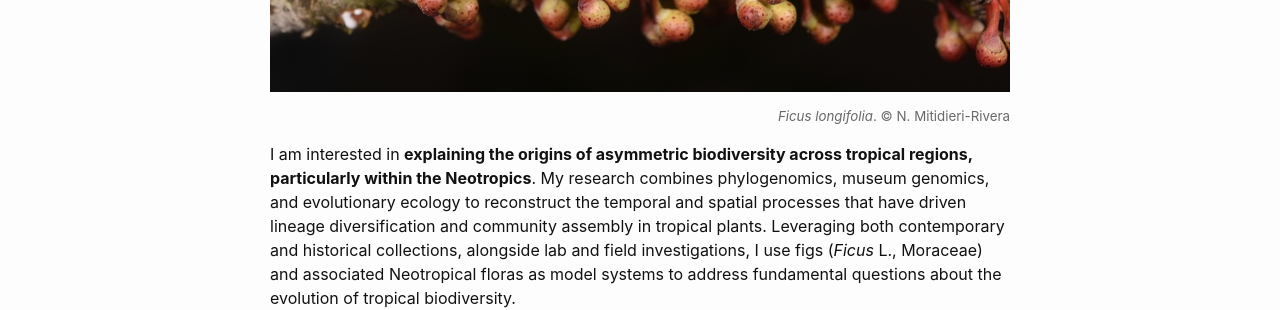
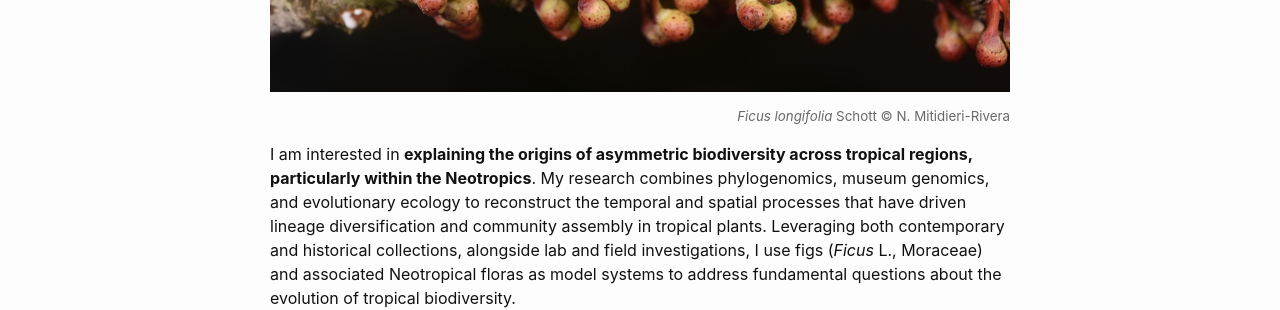
Before and after one commit to phyloverse/phyloverse.github.io, a Jekyll site: the page built from systems.md, in a window 1280 px wide. Shown: the part 306-616 px from the top of the page. Built offline with Jekyll 4.4.1, drawn with Linux system fonts in a browser that asks for light colours.

Commit message:
Update systems.md

```diff
--- a/systems.md
+++ b/systems.md
@@ -4,6 +4,6 @@
 order: 4
 ---
 ![system](images/ficus_longifolia.jpeg)
-<div style="text-align: right"><p style="font-size:10pt;color:DimGrey"><i>Ficus longifolia</i>. © N. Mitidieri-Rivera</p></div>
+<div style="text-align: right"><p style="font-size:10pt;color:DimGrey"><i>Ficus longifolia</i> Schott © N. Mitidieri-Rivera</p></div>
 
 I am interested in **explaining the origins of asymmetric biodiversity across tropical regions, particularly within the Neotropics**. My research combines phylogenomics, museum genomics, and evolutionary ecology to reconstruct the temporal and spatial processes that have driven lineage diversification and community assembly in tropical plants. Leveraging both contemporary and historical collections, alongside lab and field investigations, I use figs (*Ficus* L., Moraceae) and associated Neotropical floras as model systems to address fundamental questions about the evolution of tropical biodiversity.
```
